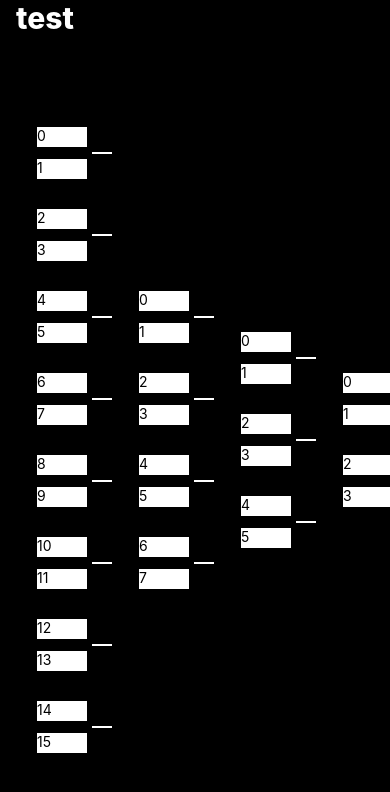
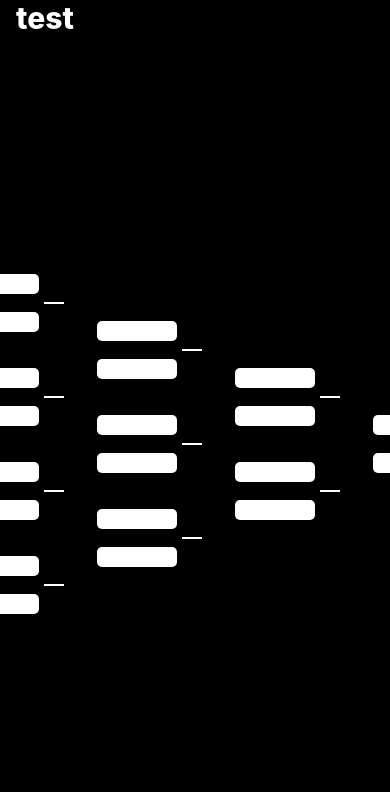
Before and after one commit to MartinInAction/codeTest, a React Native app: screen / in a window 390 px wide. Shown: the top 792 px of the page. Built offline with nearby package versions, Linux system fonts and the light colour scheme.

Commit message:
crated bracketItems and edit mode

```diff
--- a/App.js
+++ b/App.js
@@ -6,11 +6,13 @@ import colors from './libs/Colors'
 import BracketsContainer from './components/BracketsContainer'
 type Player = {
   name: string,
-  id: number
+  id: number,
+  didWin?: boolean,
+  firstRow: boolean
 }
 type Props = {}
 type State = {
-  bracketsArray?: Array<Player>,
+  bracketsArray?: Array<*>,
   tournamentName: string
 }
 export default class App extends PureComponent<Props, State> {
@@ -28,7 +30,7 @@ export default class App extends PureComponent<Props, State> {
     return <>
       <StatusBar barStyle='light-content' />
       <SafeAreaView style={styles.container}>
-        {bracketsArray ? <BracketsContainer tournamentName={tournamentName} bracket={bracketsArray} /> : <StartContainer createBracket={this.createBracket} />}
+        {bracketsArray ? <BracketsContainer updatePlayer={this.updatePlayer} tournamentName={tournamentName} bracket={bracketsArray} /> : <StartContainer createBracket={this.createBracket} />}
       </SafeAreaView>
     </>
   }
@@ -44,8 +46,31 @@ export default class App extends PureComponent<Props, State> {
     this.setState({bracketsArray, tournamentName})
   }
 
+  updatePlayer = (updatedPlayer: Player): Promise<*> => {
+    let {bracketsArray} = this.state
+    let group = bracketsArray[0].find((groups) => {
+      return groups.find((player) => {
+        return player.id === updatedPlayer.id
+      })
+    })
+    let indexOfGroup = bracketsArray[0].indexOf(group)
+    let newGroup = group.map((player) => {
+      if (player.id === updatedPlayer.id) return updatedPlayer
+      if (updatedPlayer.didWin) player = {...player, didWin: false}
+      return player
+    })
+    bracketsArray[0][indexOfGroup] = newGroup
+    this.setState({bracketsArray: [...bracketsArray]})
+    if (updatedPlayer.didWin) return this.makeWinner(updatedPlayer)
+    return Promise.resolve()
+  }
+
+  makeWinner = (updatedPlayer: Player): Promise<*> => {
+    let {bracketsArray} = this.state
+  }
+
   createPlayers = (numberOfPlayers: number) => {
-    return Array(numberOfPlayers).fill(0).map((player, index) => ({name: '', id: index}))
+    return Array(numberOfPlayers).fill(0).map((player, index) => ({name: `PlayerId: ${index}`, id: index, firstRow: true}))
   }
 
   groupPlayers2and2 = (players: Array<Object>) => {
@@ -57,6 +82,7 @@ export default class App extends PureComponent<Props, State> {
 
   crateBracketFieldOfPlayers = (players: Array<Object>, numberOfFields: number) => {
     let groupN = []
+    players = players.map((player) => ({...player, name: '', firstRow: false}))
     players = players.splice(0, numberOfFields * 2)
     while (numberOfFields > 0) {
       // players.splice(0, 1)
@@ -67,7 +93,7 @@ export default class App extends PureComponent<Props, State> {
   }
 
   createWinnerRow = () => {
-    return this.groupPlayers2and2([{name: '', id: 100}])
+    return this.groupPlayers2and2([{name: 'WINNER', id: 100}])
   }
 }
 
--- /dev/null
+++ b/components/BracketItem.js
@@ -0,0 +1,77 @@
+// @flow
+import React, {PureComponent} from 'react'
+import {View, StyleSheet, TextInput} from 'react-native'
+import commonStyles from '../libs/CommonStyles'
+import colors from '../libs/Colors'
+
+type Props = {
+    item: Object,
+    index: number,
+    updatePlayer: (player: Player) => Promise<*>,
+    numberOfPlayers: number
+
+}
+type State = {
+    name: string
+}
+export default class BracketItem extends PureComponent<Props, State> {
+  constructor (props: Props) {
+    super(props)
+    this.state = {
+      name: props.item.name
+    }
+  }
+
+  render (): React$Node {
+    let {item, index} = this.props
+    let {name} = this.state
+    return [
+      <TextInput editable={this.canEdit()} style={[styles.item, item.didWin === true ? styles.winner : {}, item.didWin === false ? styles.loser : {}]} value={name} onBlur={this.savePlayer} onChangeText={this.editName} key={0} />,
+      index === 0 && item.id !== 100 ? <View style={styles.groupLine} key={201} /> : <View key={200} />
+    ]
+  }
+
+  canEdit = () => {
+    let {item} = this.props
+    switch (true) {
+      case !item.firstRow: return false
+      case item.didWin === true || item.didWin === false : return false
+      default: return true
+    }
+  }
+
+    editName = (name: string) => {
+      this.setState({name})
+    }
+
+    savePlayer = () => {
+      let {item, updatePlayer} = this.props
+      let {name} = this.state
+      return updatePlayer({...item, name})
+    }
+}
+
+const styles = StyleSheet.create({
+  groupLine: {
+    height: 2,
+    width: 20,
+    backgroundColor: colors.white,
+    left: 55
+  },
+  item: {
+    alignItems: 'center',
+    justifyContent: 'center',
+    backgroundColor: colors.white,
+    margin: commonStyles.smallSpace,
+    width: 80,
+    height: 20,
+    paddingLeft: 5,
+    borderRadius: 5
+  },
+  winner: {
+    backgroundColor: colors.green
+  },
+  loser: {
+    backgroundColor: colors.red
+  }
+})
--- a/components/BracketsContainer.js
+++ b/components/BracketsContainer.js
@@ -1,19 +1,28 @@
 // @flow
 import React, {PureComponent} from 'react'
-import {Text, View, StyleSheet, ScrollView} from 'react-native'
+import {Text, View, StyleSheet, ScrollView, TouchableOpacity} from 'react-native'
 import commonStyles from '../libs/CommonStyles'
 import colors from '../libs/Colors'
+import BracketItem from './BracketItem'
 
 type Props = {
     bracket: Array<Object>,
-    tournamentName: string
+    tournamentName: string,
+    updatePlayer: (player: Player) => Promise<*>
 }
-type State = {}
+type State = {
+  showPopover: boolean,
+  selectedItem?: Object
+}
 export default class BracketsContainer extends PureComponent<Props, State> {
-    state = {}
+    state = {
+      showPopover: false,
+      selectedItem: undefined
+    }
 
     render (): React$Node {
       let {bracket, tournamentName} = this.props
+      let {showPopover} = this.state
       return <>
         <View style={styles.header}>
           <Text style={styles.headerText}>{tournamentName}</Text>
@@ -23,6 +32,7 @@ export default class BracketsContainer extends PureComponent<Props, State> {
             {bracket.map(this.renderBracket)}
           </ScrollView>
         </ScrollView>
+        {showPopover ? this.renderPopover() : <View />}
       </>
     }
 
@@ -33,18 +43,60 @@ export default class BracketsContainer extends PureComponent<Props, State> {
   }
 
   renderBracketGroup = (item: Array<Object>, index: number) => {
-    return <View key={index} style={styles.group}>
+    /* eslint-disable react/jsx-no-bind */
+    return <TouchableOpacity disabled={item.find((player) => player.didWin) || item.find((player) => !player.name)} key={index} style={styles.group} onPress={() => this.openPopover(item)} hitSlop={{right: 100}}>
       {item.map(this.renderItem)}
-    </View>
+    </TouchableOpacity>
+  /* eslint-enable react/jsx-no-bind */
   }
 
   renderItem = (item: Array<Object>, index: number) => {
-    return [
-      <View style={styles.item} key={index}>
-        <Text>{item.id}</Text>
-      </View>,
-      index === 0 && item.id !== 100 ? <View style={styles.groupLine} key={201} /> : <View key={200} />
-    ]
+    let {updatePlayer, numberOfPlayers} = this.props
+    return <BracketItem numberOfPlayers={numberOfPlayers} updatePlayer={updatePlayer} item={item} index={index} key={index} />
+  }
+
+  renderPopover = () => {
+  /* eslint-disable react/jsx-no-bind */
+    let {selectedItem} = this.state
+    if (!selectedItem) selectedItem = []
+    return <View style={styles.popoverContainer}>
+      <TouchableOpacity style={styles.popoverCloseArea} onPress={this.closePopover} />
+      <View style={styles.popover}>
+        <Text style={styles.popoverHeader}>Who won?</Text>
+        {selectedItem.map((item, index) => <View key={index}>
+          <TouchableOpacity onPress={() => this.makeWinner(item)} style={styles.popoverItem}>
+            <Text>{item.name}</Text>
+            <Text>{this.getWinStatus(item)}</Text>
+          </TouchableOpacity>
+        </View>)}
+        <TouchableOpacity style={styles.closeButton} onPress={this.closePopover}>
+          <Text style={styles.closeText}>X</Text>
+        </TouchableOpacity>
+      </View>
+    </View>
+  }
+  /* eslint-enable react/jsx-no-bind */
+
+  getWinStatus = (item: Objecrt) => {
+    switch (item.didWin) {
+      case true: return 'WINNER'
+      case false: return 'LOOSER'
+      default: return ''
+    }
+  }
+
+  makeWinner = (item: Object) => {
+    let {updatePlayer} = this.props
+    updatePlayer({...item, didWin: true})
+    this.setState({showPopover: false, selectedItem: undefined})
+  }
+
+  closePopover = () => {
+    this.setState({showPopover: false, selectedItem: undefined})
+  }
+
+  openPopover = (selectedItem: Object) => {
+    this.setState({showPopover: true, selectedItem})
   }
 }
 
@@ -62,9 +114,10 @@ const styles = StyleSheet.create({
     flex: 1
   },
   contentContainer: {
-    flex: 1
+    alignItems: 'center',
+    padding: commonStyles.space,
+    justifyContent: 'center'
   },
-
   bracket: {
     alignItems: 'center',
     justifyContent: 'center'
@@ -76,16 +129,62 @@ const styles = StyleSheet.create({
     alignItems: 'center',
     flexDirection: 'column'
   },
-  groupLine: {
-    height: 2,
-    width: 20,
+  popoverContainer: {
+    flex: 1,
+    backgroundColor: colors.blackOpacity5,
+    left: 0,
+    right: 0,
+    top: 0,
+    bottom: 0,
+    position: 'absolute',
+    alignItems: 'center',
+    justifyContent: 'center'
+  },
+  popoverCloseArea: {
+  },
+  popover: {
+    alignSelf: 'center',
+    justifyContent: 'center',
+    width: '80%',
+    height: 250,
+    borderRadius: 20,
     backgroundColor: colors.white,
-    left: 40
+    shadowColor: colors.black,
+    shadowOffset: {
+      width: 0,
+      height: 2
+    },
+    shadowOpacity: 0.25,
+    shadowRadius: 3.84,
+    elevation: 5
   },
-  item: {
-    backgroundColor: colors.white,
+  popoverHeader: {
+    top: commonStyles.space,
+    alignSelf: 'center',
+    fontSize: 20,
+    position: 'absolute'
+  },
+  closeButton: {
+    position: 'absolute',
+    top: 5,
+    right: 5,
+    alignSelf: 'flex-end',
     height: 20,
-    margin: 5,
-    width: 50
+    width: 20
+  },
+  closeText: {
+    fontSize: 20,
+    color: colors.black
+  },
+  popoverItem: {
+    flexDirection: 'row',
+    height: 30,
+    justifyContent: 'space-between',
+    paddingLeft: commonStyles.smallSpace,
+    paddingRight: commonStyles.smallSpace,
+    alignItems: 'center',
+    margin: commonStyles.space,
+    width: '80%',
+    borderWidth: 2
   }
 })
--- a/libs/Colors.js
+++ b/libs/Colors.js
@@ -2,7 +2,10 @@
 export default {
   white: 'rgba(255,255,255,1)',
   black: 'rgba(0,0,0,1)',
+  blackOpacity5: 'rgba(0,0,0,0.5)',
   gray: 'rgba(200,200,200,1)',
   transparent: 'rgba(255,255,255,0)',
-  purple: 'rgba(0,0,255,1)'
+  purple: 'rgba(0,0,255,1)',
+  green: 'rgba(0,255,0,1)',
+  red: 'rgba(255,0,0,1)'
 }
```
